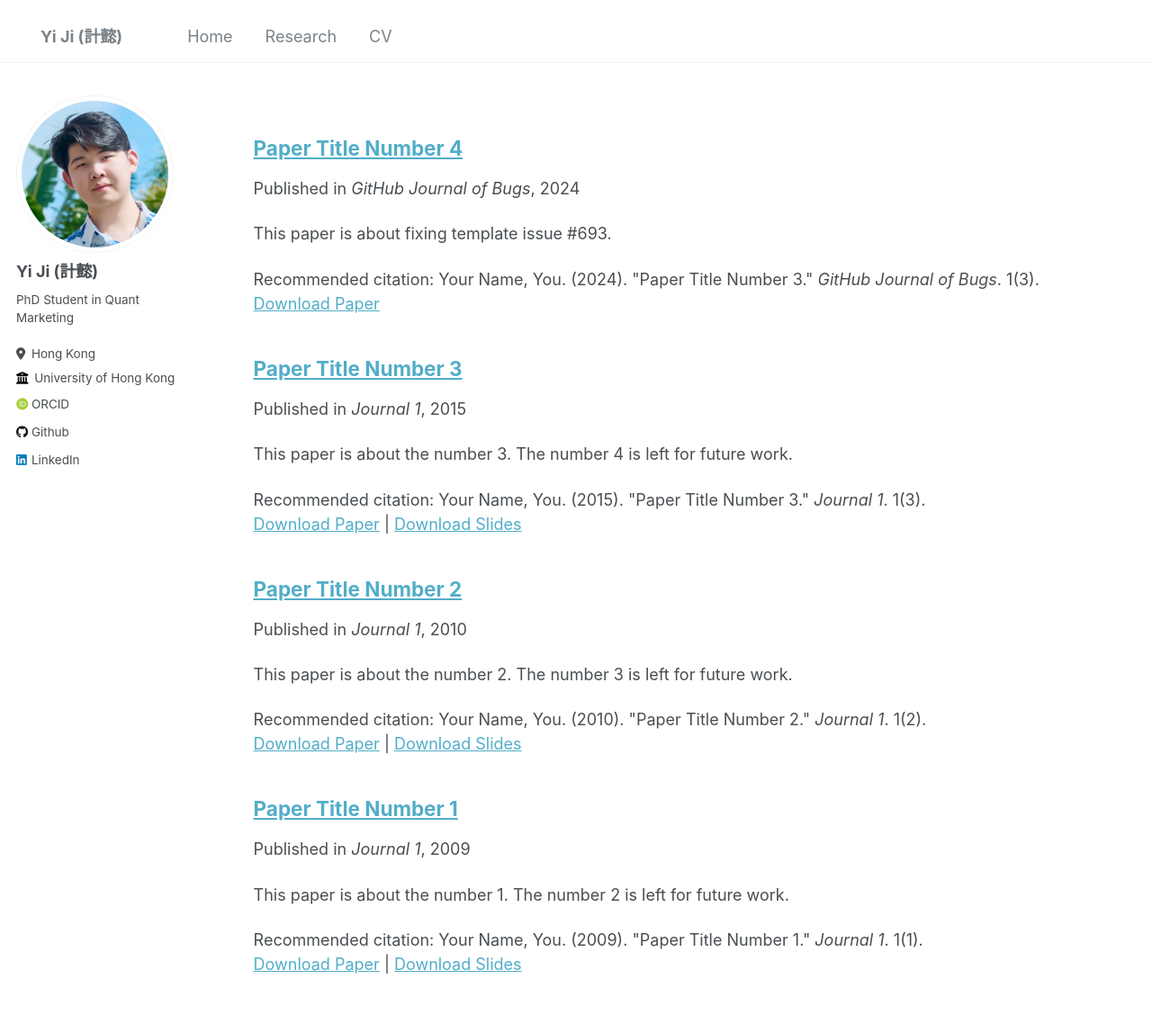
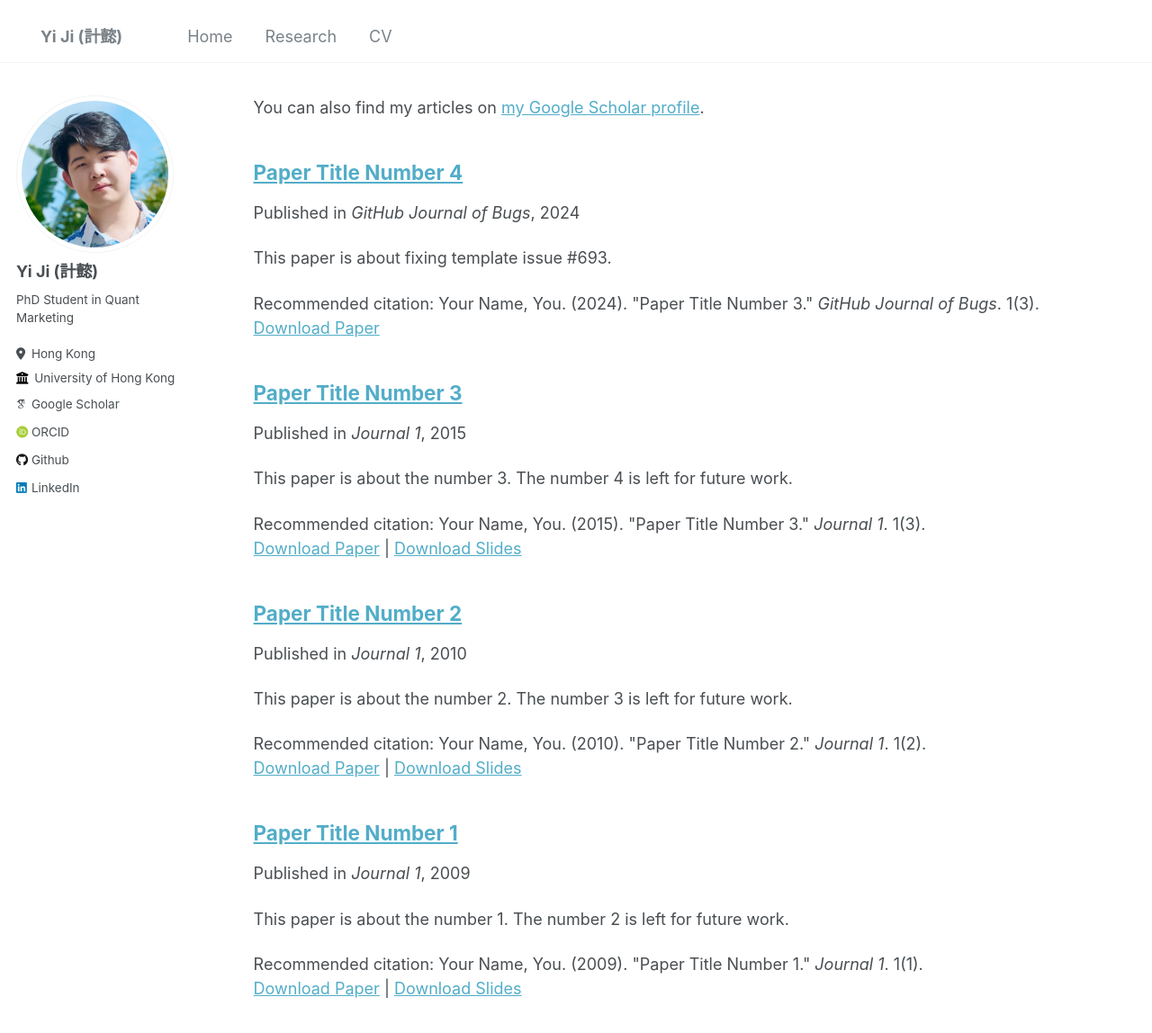
Before and after one commit to jasonyji/jasonyji.github.io, a Jekyll site: the page built from _pages/publications.md, in a window 1280 px wide and 1334 px high. Shown: the top 1148 px of the window at 90% size. Built offline with Jekyll 4.4.1, drawn with Linux system fonts in a browser that asks for light colours; some web fonts are replaced; part of the change alters nothing that is shown.

Commit message:
Update Google Scholar link

```diff
--- a/_config.yml
+++ b/_config.yml
@@ -32,7 +32,7 @@ author:
 
   # Academic websites
   arxiv            : # URL - Update with the correct link to your profile
-  googlescholar    : # URL
+  googlescholar    : "https://scholar.google.com/citations?hl=en&view_op=list_works&gmla=APjjwub2KHgShPUd5iwoilhIluX6l1APYbqJtFn0D4qaUypQp6EDtLfCWQWNlv5nib7B0vzjFsd__Cqr5JE69g&user=7ug2CRMAAAAJ"
   impactstory      : # URL
   orcid            : "https://orcid.org/my-orcid?orcid=0009-0005-2461-1994"
   semantic         : # URL
```
